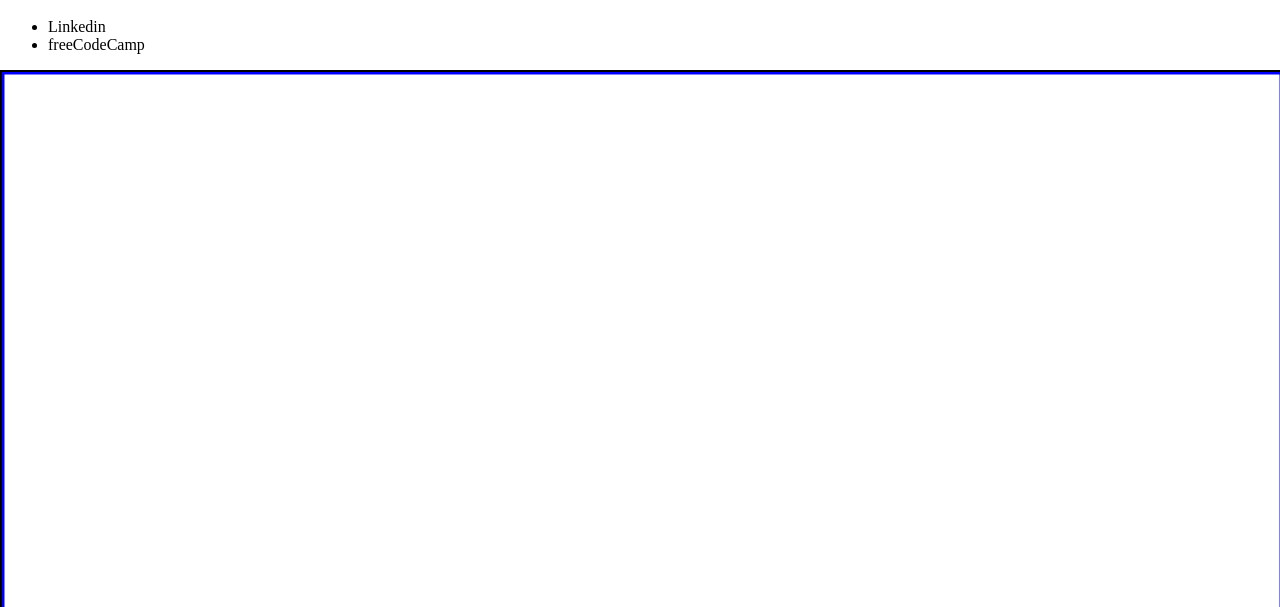
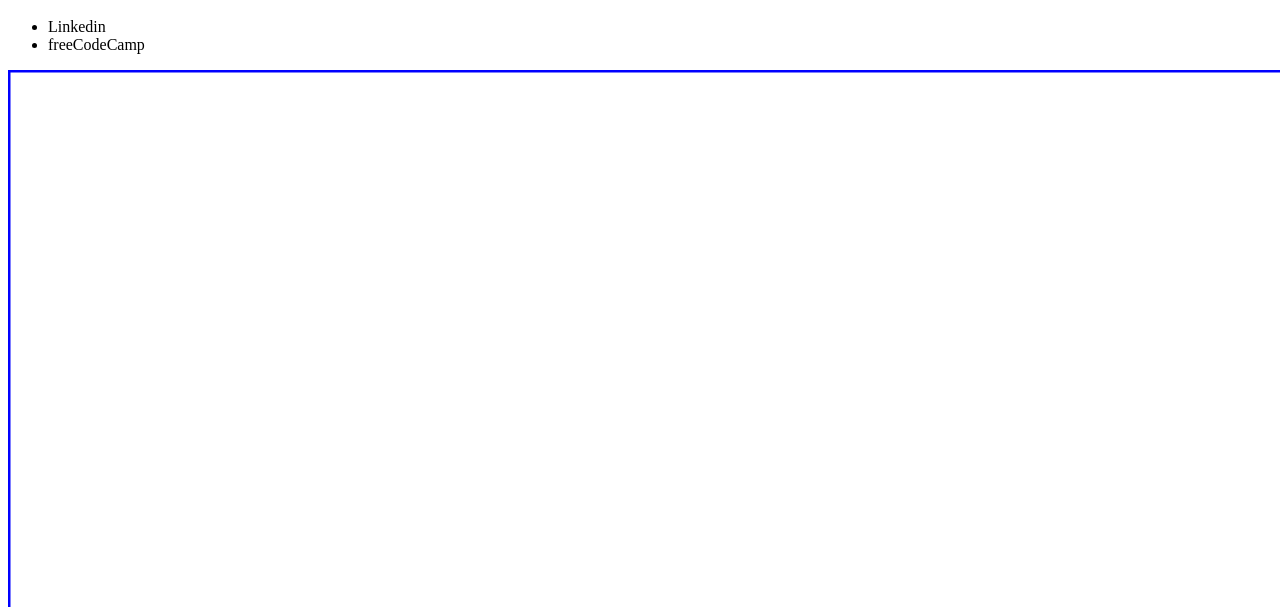
Before and after one commit to DontKnowAnything/DontKnowAnything.github.io, a plain HTML site: page index.html in a window 1280 px wide. Shown: the part 193-800 px from the top of the page. Drawn offline with Linux system fonts and the light colour scheme.

Commit message:
Update PortfolioCSS.css

```diff
--- a/PortfolioCSS.css
+++ b/PortfolioCSS.css
@@ -1,9 +1,33 @@
+/*
+To change this license header, choose License Headers in Project Properties.
+To change this template file, choose Tools | Templates
+and open the template in the editor.
+*/
+/*
+    Created on : Nov 18, 2015, 10:56:23 AM
+    Author     : User
+*/
+body{
+
+    //overflow: hidden;
+}
+#nav{
+    z-index: 1;
+    display: block;
+}
 #nav ul{
     list-style-type: none;
+    //position: relative;
+}
+#content{
+    display: block;
 }
 canvas{
-    border: 2px solid;
-    position: absolute;
-    left: 0px;
-    right: 0px;
+    display: block;
+    //overflow: auto;
+    //z-index: 3;
+    //border: 2px solid;
+    //position: absolute;
+    //left: 0px;
+    //top: 0px;
 }
```
